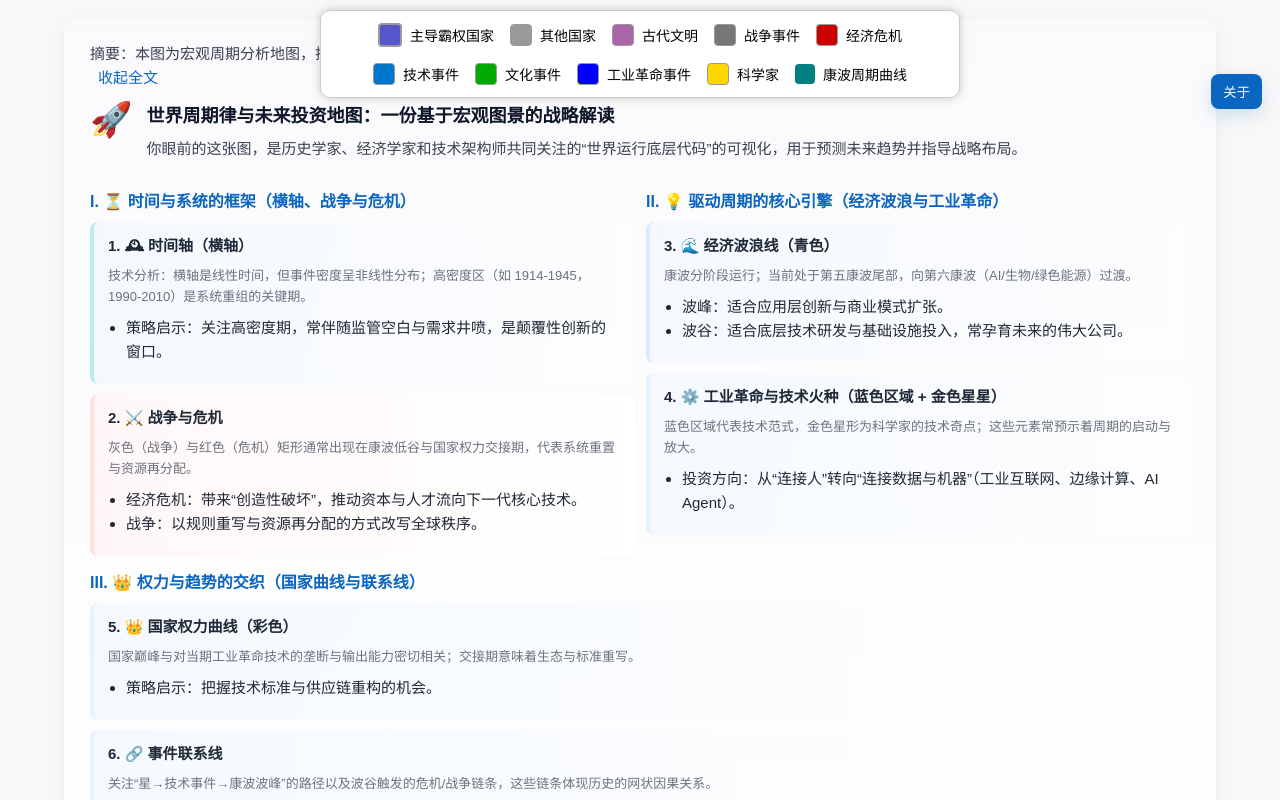
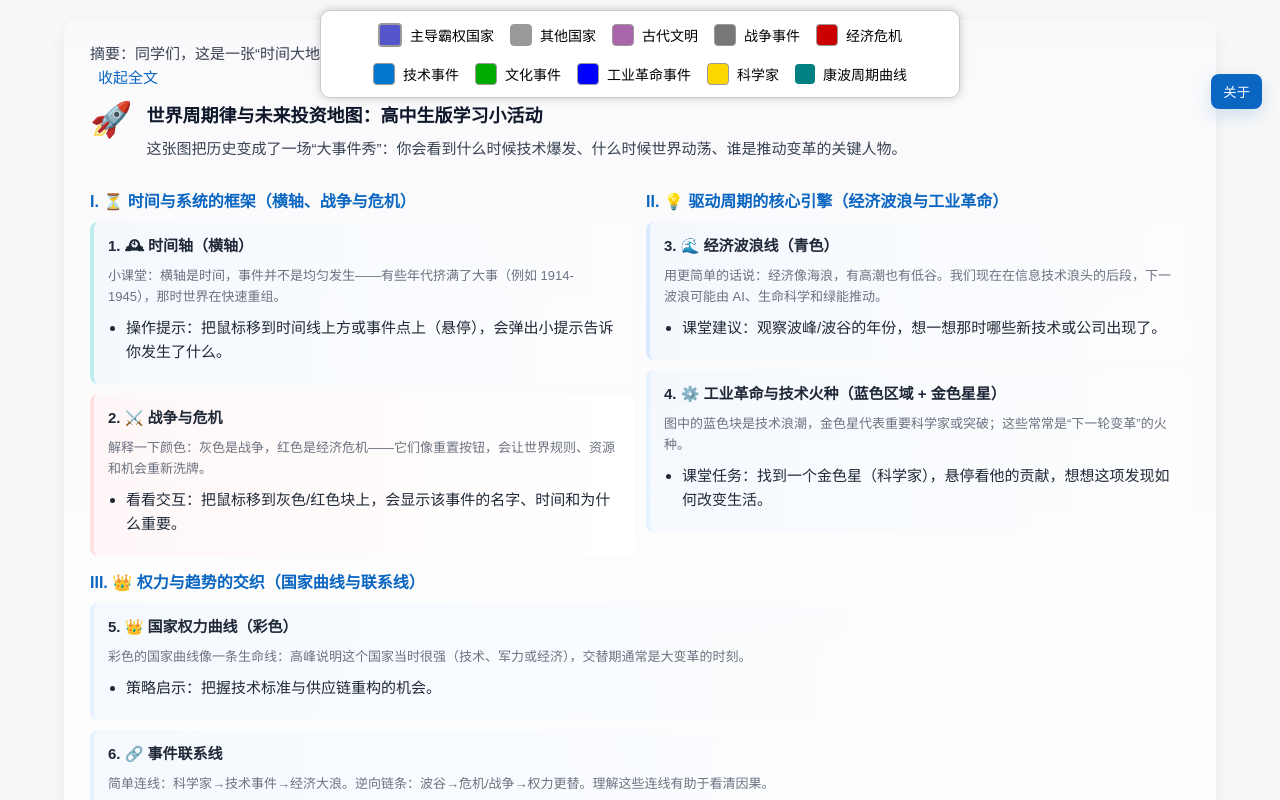
Before and after one commit to machunlin/news, a plain HTML site: page kangbo.html in a window 1280 px wide. Both pictures are taken after a click on the button "关于". Shown: the part 1539-2339 px from the top of the page. Drawn offline with nearby package versions, Linux system fonts and the light colour scheme.

Commit message:
docs: rewrite explanation for high-school audience

```diff
--- a/kangbo.html
+++ b/kangbo.html
@@ -657,18 +657,18 @@
   updateVisibility();
 })();
 </script>
-<!-- 页面说明（优化后） -->
+<!-- 页面说明（面向高中生的学习小活动） -->
 <section id="explanation">
   <div id="ex-summary" style="margin-bottom:12px">
-    <p style="margin:0;color:#374151;">摘要：本图为宏观周期分析地图，揭示技术—经济—权力的长期演化规律，便于战略判断与研究。</p>
-    <a href="#" id="ex-toggle" style="color:#0b66c2;margin-left:8px;text-decoration:none">展开全文</a>
+    <p style="margin:0;color:#374151;">摘要：同学们，这是一张“时间大地图” —— 用图画出技术、战争、国家和科学家如何推动世界改变。</p>
+    <a href="#" id="ex-toggle" style="color:#0b66c2;margin-left:8px;text-decoration:none">展开为学习小活动</a>
   </div>
   <div id="ex-full" style="display:none">
   <div class="ex-hero">
     <div class="ex-icon">🚀</div>
     <div>
-      <h3 class="ex-title">世界周期律与未来投资地图：一份基于宏观图景的战略解读</h3>
-      <div class="ex-sub">你眼前的这张图，是历史学家、经济学家和技术架构师共同关注的“世界运行底层代码”的可视化，用于预测未来趋势并指导战略布局。</div>
+      <h3 class="ex-title">世界周期律与未来投资地图：高中生版学习小活动</h3>
+      <div class="ex-sub">这张图把历史变成了一场“大事件秀”：你会看到什么时候技术爆发、什么时候世界动荡、谁是推动变革的关键人物。</div>
     </div>
   </div>
 
@@ -677,18 +677,17 @@
       <h4>I. ⏳ 时间与系统的框架（横轴、战争与危机）</h4>
       <div class="callout kond">
         <strong>1. 🕰 时间轴（横轴）</strong>
-        <div class="meta">技术分析：横轴是线性时间，但事件密度呈非线性分布；高密度区（如 1914-1945，1990-2010）是系统重组的关键期。</div>
+        <div class="meta">小课堂：横轴是时间，事件并不是均匀发生――有些年代挤满了大事（例如 1914-1945），那时世界在快速重组。</div>
         <ul class="ex-list">
-          <li>策略启示：关注高密度期，常伴随监管空白与需求井喷，是颠覆性创新的窗口。</li>
+          <li>操作提示：把鼠标移到时间线上方或事件点上（悬停），会弹出小提示告诉你发生了什么。</li>
         </ul>
       </div>
       <div style="height:10px"></div>
       <div class="callout warning">
         <strong>2. ⚔️ 战争与危机</strong>
-        <div class="meta">灰色（战争）与红色（危机）矩形通常出现在康波低谷与国家权力交接期，代表系统重置与资源再分配。</div>
+        <div class="meta">解释一下颜色：灰色是战争，红色是经济危机——它们像重置按钮，会让世界规则、资源和机会重新洗牌。</div>
         <ul class="ex-list">
-          <li>经济危机：带来“创造性破坏”，推动资本与人才流向下一代核心技术。</li>
-          <li>战争：以规则重写与资源再分配的方式改写全球秩序。</li>
+          <li>看看交互：把鼠标移到灰色/红色块上，会显示该事件的名字、时间和为什么重要。</li>
         </ul>
       </div>
     </div>
@@ -697,18 +696,17 @@
       <h4>II. 💡 驱动周期的核心引擎（经济波浪与工业革命）</h4>
       <div class="callout industrial">
         <strong>3. 🌊 经济波浪线（青色）</strong>
-        <div class="meta">康波分阶段运行；当前处于第五康波尾部，向第六康波（AI/生物/绿色能源）过渡。</div>
+        <div class="meta">用更简单的话说：经济像海浪，有高潮也有低谷。我们现在在信息技术浪头的后段，下一波浪可能由 AI、生命科学和绿能推动。</div>
         <ul class="ex-list">
-          <li>波峰：适合应用层创新与商业模式扩张。</li>
-          <li>波谷：适合底层技术研发与基础设施投入，常孕育未来的伟大公司。</li>
+          <li>课堂建议：观察波峰/波谷的年份，想一想那时哪些新技术或公司出现了。</li>
         </ul>
       </div>
       <div style="height:10px"></div>
       <div class="callout">
         <strong>4. ⚙️ 工业革命与技术火种（蓝色区域 + 金色星星）</strong>
-        <div class="meta">蓝色区域代表技术范式，金色星形为科学家的技术奇点；这些元素常预示着周期的启动与放大。</div>
+        <div class="meta">图中的蓝色块是技术浪潮，金色星代表重要科学家或突破；这些常常是“下一轮变革”的火种。</div>
         <ul class="ex-list">
-          <li>投资方向：从“连接人”转向“连接数据与机器”（工业互联网、边缘计算、AI Agent）。</li>
+          <li>课堂任务：找到一个金色星（科学家），悬停看他的贡献，想想这项发现如何改变生活。</li>
         </ul>
       </div>
     </div>
@@ -718,7 +716,7 @@
     <h4>III. 👑 权力与趋势的交织（国家曲线与联系线）</h4>
     <div class="callout">
       <strong>5. 👑 国家权力曲线（彩色）</strong>
-      <div class="meta">国家巅峰与对当期工业革命技术的垄断与输出能力密切相关；交接期意味着生态与标准重写。</div>
+      <div class="meta">彩色的国家曲线像一条生命线：高峰说明这个国家当时很强（技术、军力或经济），交替期通常是大变革的时刻。</div>
       <ul class="ex-list">
         <li>策略启示：把握技术标准与供应链重构的机会。</li>
       </ul>
@@ -726,7 +724,7 @@
     <div style="height:10px"></div>
     <div class="callout">
       <strong>6. 🔗 事件联系线</strong>
-      <div class="meta">关注“星→技术事件→康波波峰”的路径以及波谷触发的危机/战争链条，这些链条体现历史的网状因果关系。</div>
+      <div class="meta">简单连线：科学家→技术事件→经济大浪。逆向链条：波谷→危机/战争→权力更替。理解这些连线有助于看清因果。</div>
       <ul class="ex-list">
         <li>架构思考：项目需具备“韧性”并能快速适应技术范式转移。</li>
       </ul>
@@ -734,14 +732,14 @@
   </div>
 
   <div style="margin-top:14px" class="callout">
-    <h4>IV. 总结：掌握周期，布局未来</h4>
-    <p class="meta">这是一张高度抽象的系统工程图：周期性技术革命积累势能，在危机中释放并完成权力与财富重分配。</p>
+    <h4>IV. 小结与课堂任务</h4>
+    <p class="meta">一句话总结：历史像大海的潮汐——了解潮汐，你就知道什么时候出海、什么时候修船。</p>
     <ul class="ex-list">
-      <li><strong>定位：</strong>我们正处于 K5 尾声，K6 黎明 的关键期。</li>
-      <li><strong>方向：</strong>K6 主战场：AI 基础设施、生命科学、碳中和技术。</li>
-      <li><strong>行动：</strong>聚焦底层技术研发与工程化应用，争取在下一个 50 年周期中跃升。</li>
+      <li><strong>给同学们的小任务：</strong>用 5 分钟在图上找出一个你感兴趣的年份，悬停查看说明，然后在课堂上说出你认为那年为什么重要。</li>
+      <li><strong>操作贴士：</strong>点击图例来开/关不同图层（比如先看只有国家线，再打开科技事件）；用“关于”按钮快速跳到底部说明并展开全文。</li>
+      <li><strong>移动设备：</strong>在手机上先看摘要，点击“展开为学习小活动”看到完整内容；双指缩放可在大图上查看细节。</li>
     </ul>
-    <p class="meta" style="margin-bottom:0">如需改写语气、增加引用或缩短摘要，我可以做进一步调整。</p>
+    <p class="meta" style="margin-bottom:0">如果你要我把这些变成可打印的课堂讲义或缩短成 PPT 要点，我可以继续帮你整理。</p>
   </div>
 
   </div>
```
